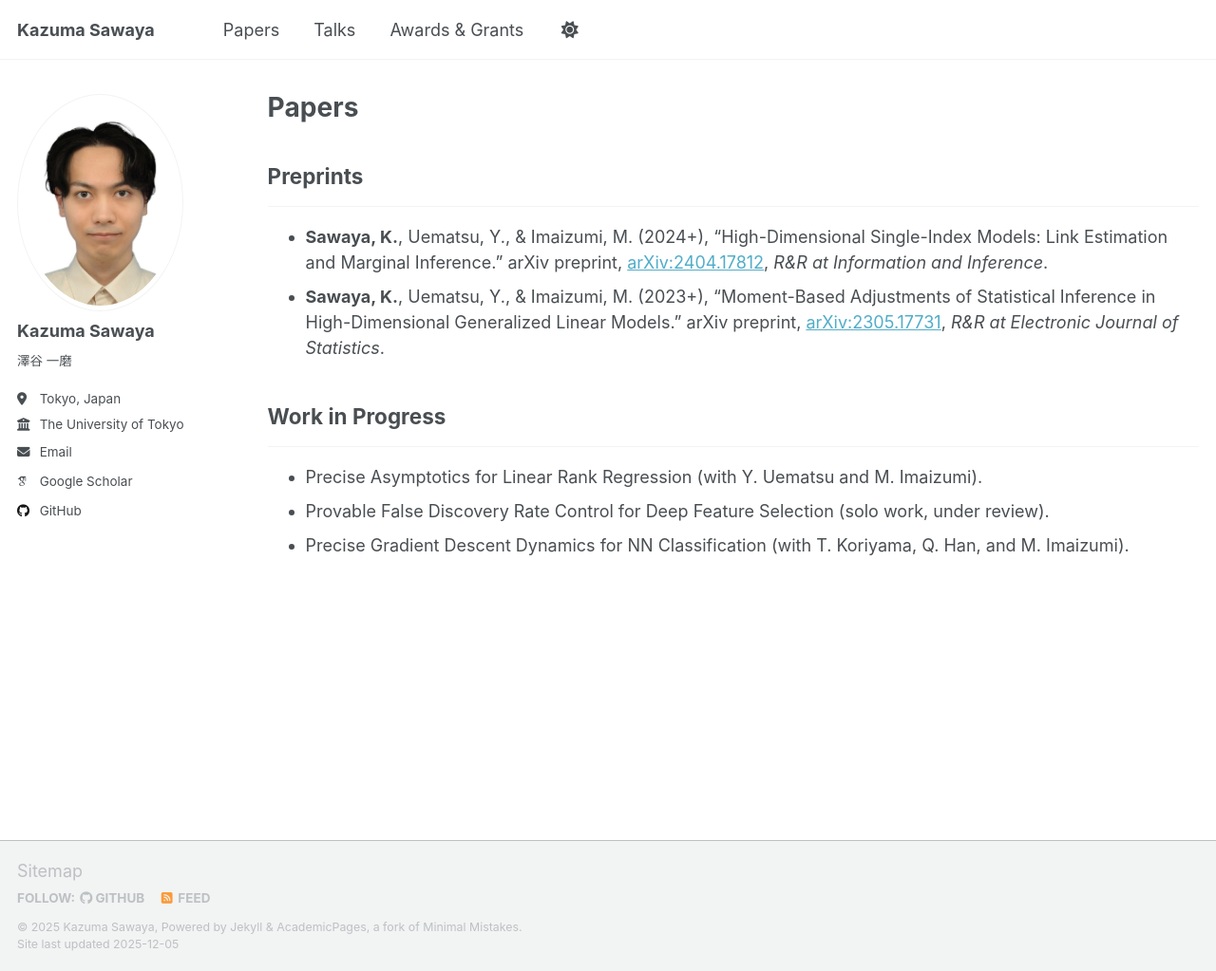
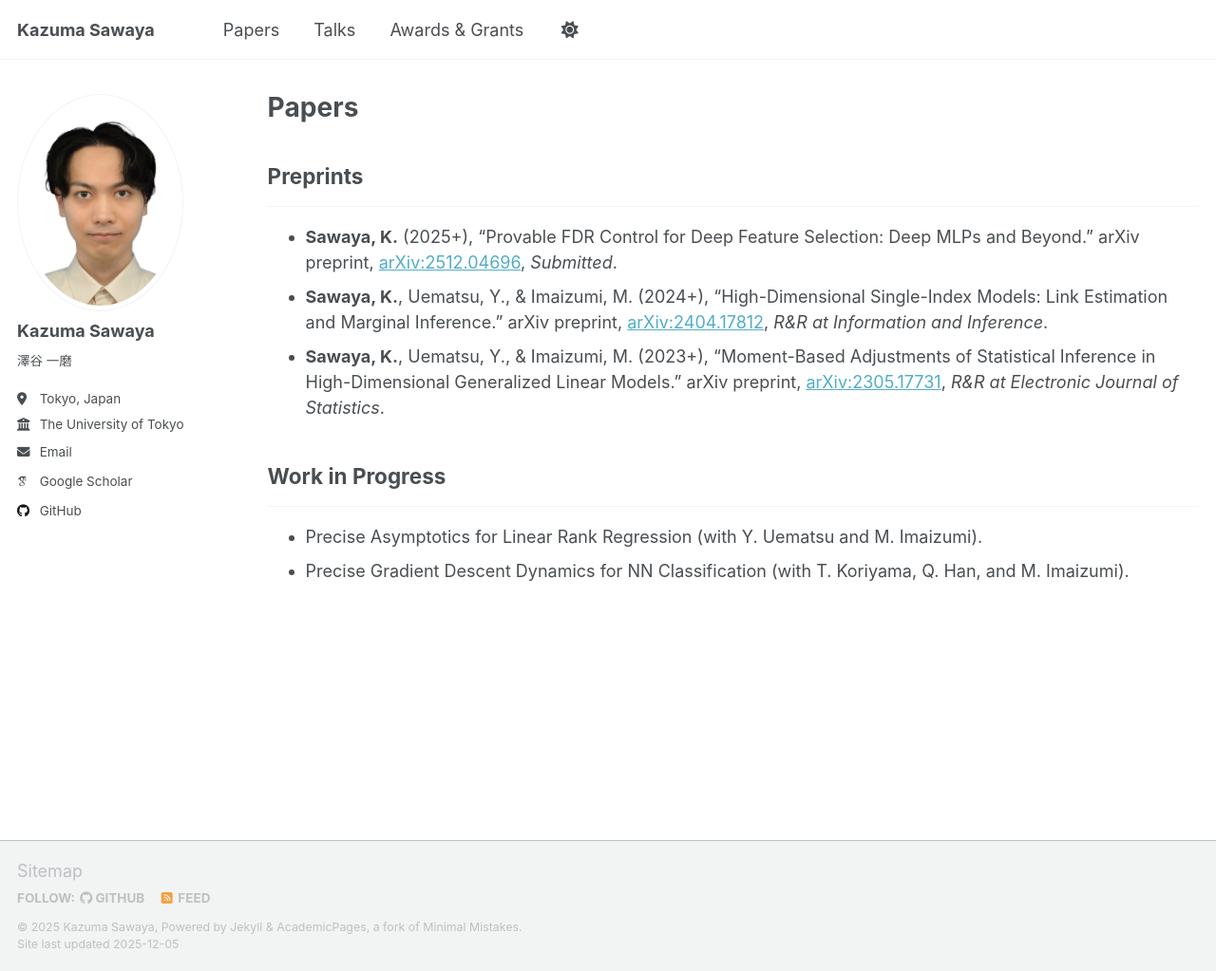
Before and after one commit to sawaya-ka/sawaya-ka.github.io, a Jekyll site: the page built from _pages/papers.md, in a window 1280 px wide and 1023 px high. Shown: the whole window at 95% size. Built offline with Jekyll 4.4.1, drawn with Linux system fonts in a browser that asks for light colours; some web fonts are replaced; a script that is not in the unit is left out.

Commit message:
Update papers.md

```diff
--- a/_pages/papers.md
+++ b/_pages/papers.md
@@ -7,11 +7,11 @@ author_profile: true
 
 ## Preprints
 ---
+- **Sawaya, K.** (2025+), "Provable FDR Control for Deep Feature Selection: Deep MLPs and Beyond." arXiv preprint, [arXiv:2512.04696](https://arxiv.org/abs/2512.04696), *Submitted*.
 - **Sawaya, K.**, Uematsu, Y., & Imaizumi, M. (2024+), "High-Dimensional Single-Index Models: Link Estimation and Marginal Inference." arXiv preprint, [arXiv:2404.17812](https://arxiv.org/abs/2404.17812), *R&R at Information and Inference*.
 - **Sawaya, K.**, Uematsu, Y., & Imaizumi, M. (2023+), "Moment-Based Adjustments of Statistical Inference in High-Dimensional Generalized Linear Models." arXiv preprint, [arXiv:2305.17731](https://arxiv.org/abs/2305.17731), *R&R at Electronic Journal of Statistics*.
 
 ## Work in Progress
 ---
 - Precise Asymptotics for Linear Rank Regression (with Y. Uematsu and M. Imaizumi).
-- Provable False Discovery Rate Control for Deep Feature Selection (solo work, under review).
 - Precise Gradient Descent Dynamics for NN Classification (with T. Koriyama, Q. Han, and M. Imaizumi).
```
